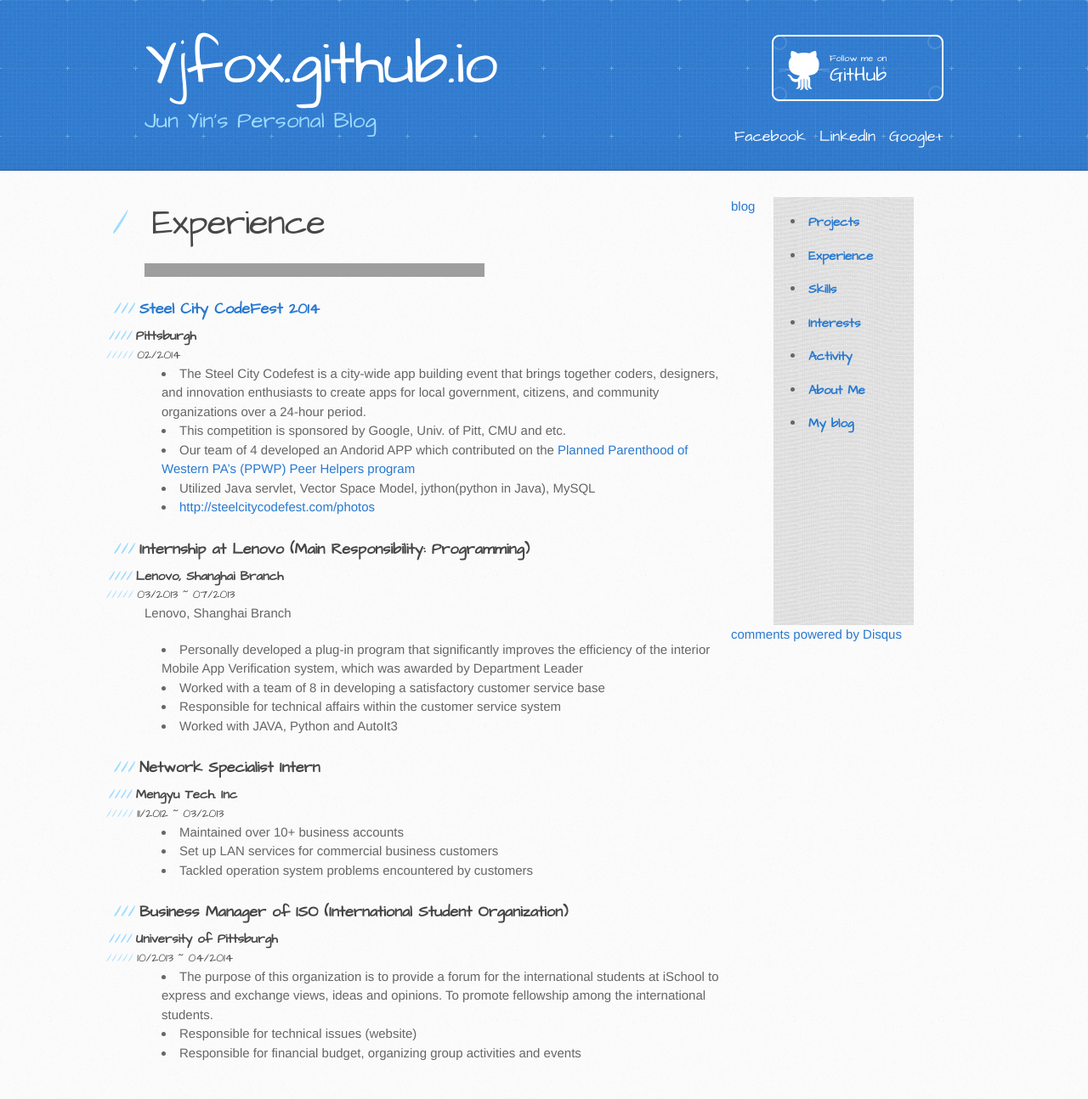
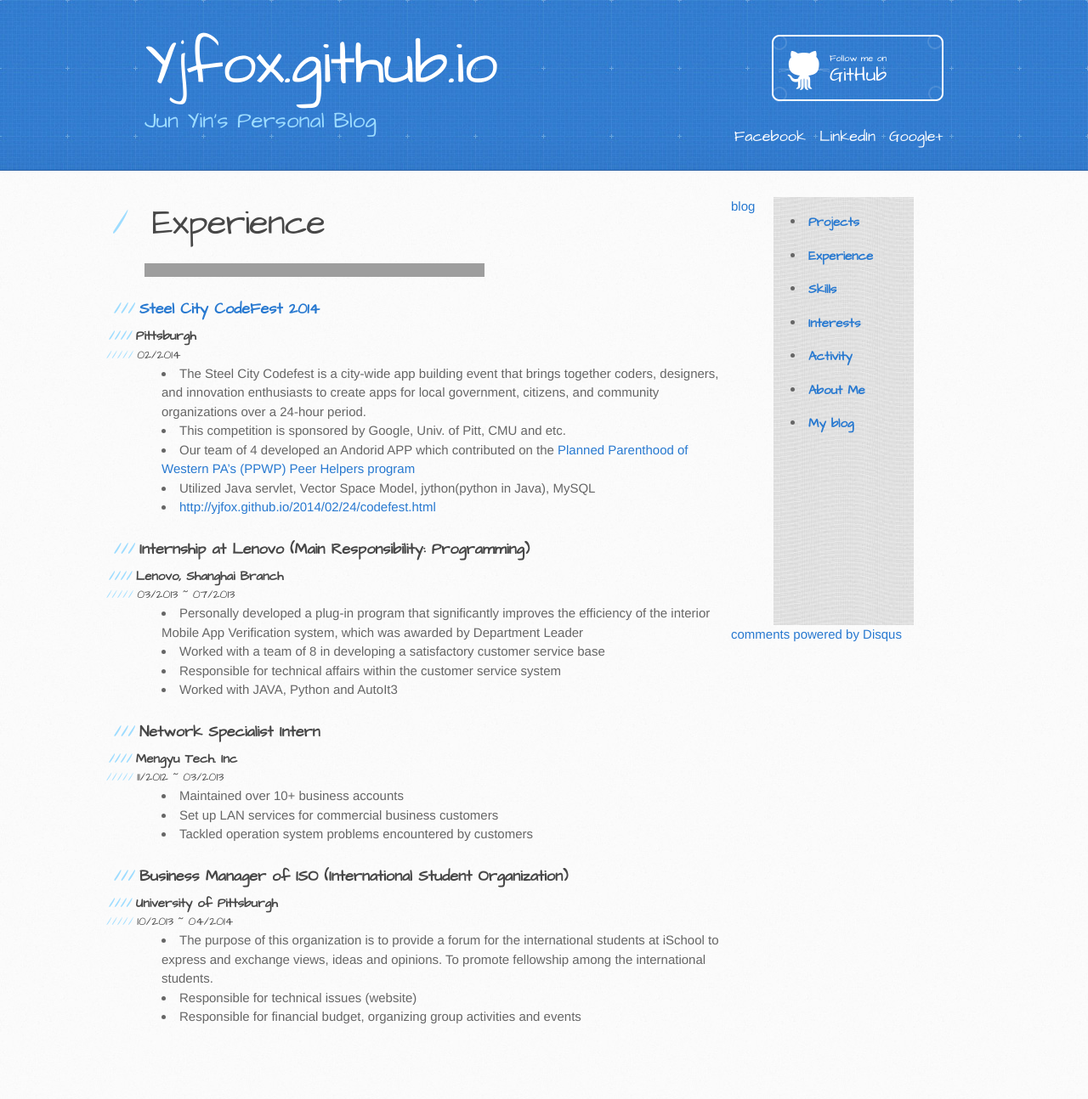
Before and after one commit to yjfox/yjfox.github.io, a Jekyll site: the page built from experience.md, in a window 1280 px wide. Shown: the whole page at 85% size. Built offline with Jekyll 4.4.1, drawn with Linux system fonts in a browser that asks for light colours; Markdown is read by kramdown in place of the engine named in the settings; comment, search, counter and statistics services are not loaded; after the commit the page ends 1251 px from its top, so only the background shows below that; grey boxes are pictures that could not be loaded.

Commit message:
codefest

```diff
--- a/experience.md
+++ b/experience.md
@@ -13,12 +13,11 @@
 - This competition is sponsored by Google, Univ. of Pitt, CMU and etc.
 - Our team of 4 developed an Andorid APP which contributed on the [Planned Parenthood of Western PA's (PPWP) Peer Helpers program](http://www.plannedparenthood.org/western-pennsylvania/)
 - Utilized Java servlet, Vector Space Model, jython(python in Java), MySQL
-- <http://steelcitycodefest.com/photos>
+- <http://yjfox.github.io/2014/02/24/codefest.html>
 
 ###Internship at Lenovo (Main Responsibility: Programming)
 ####Lenovo, Shanghai Branch
 #####03/2013 ~ 07/2013
-Lenovo, Shanghai Branch
 - Personally developed a plug-in program that significantly improves the efficiency of the interior Mobile App Verification system, which was awarded by Department Leader
 - Worked with a team of 8 in developing a satisfactory customer service base
 - Responsible for technical affairs within the customer service system
```
Also changed, not shown: images/codefest/201402241.jpg, images/codefest/201402242.jpg.
